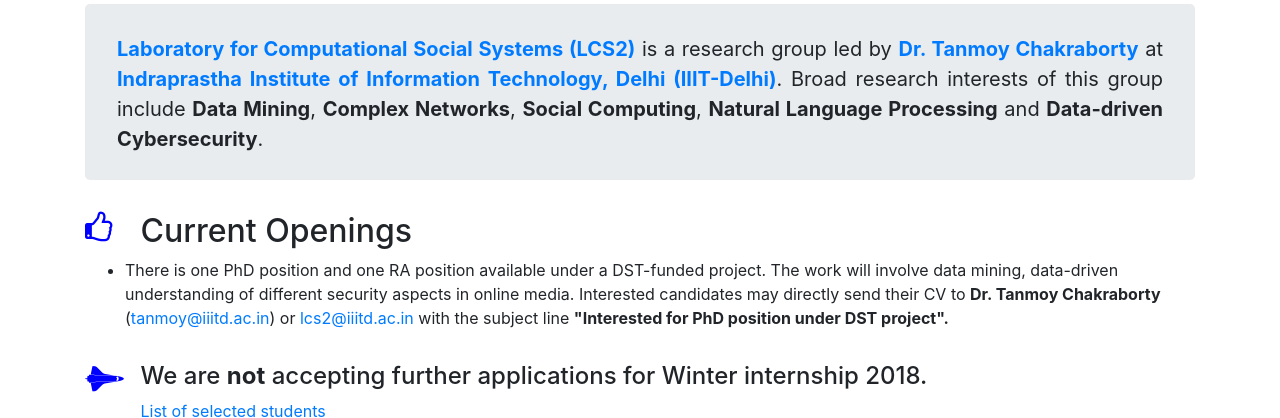
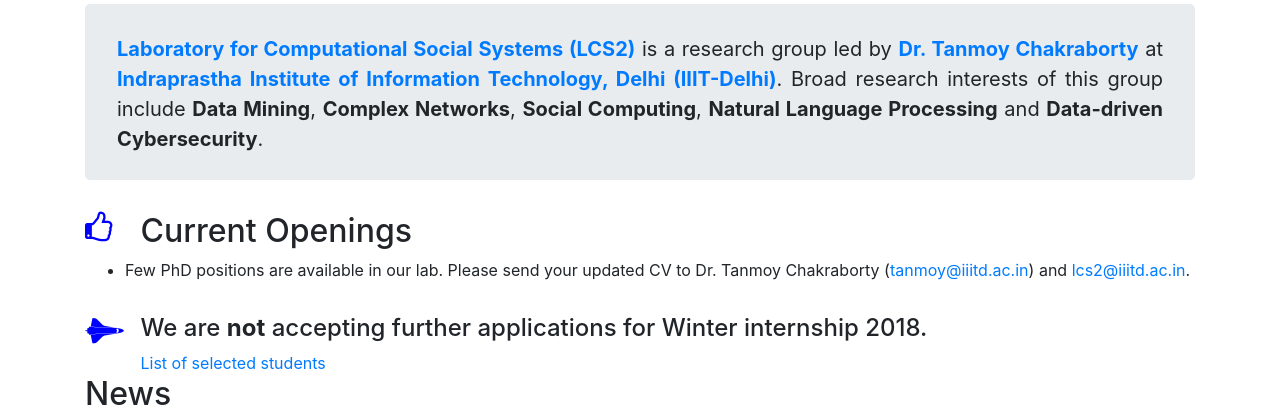
Before and after one commit to LCS2-IIITD/webpage, a Jekyll site: the page built from index.html, in a window 1280 px wide and 900 px high, scrolled down 601 px, cut to the strip 0-418 px from the top of the window. Built offline with Jekyll 4.4.1, drawn with Linux system fonts in a browser that asks for light colours.

Commit message:
Changed current openings text

```diff
--- a/index.html
+++ b/index.html
@@ -42,7 +42,7 @@
 
   <h2>Current Openings</h2>
   <ul class="">
-    <li>There is one PhD position and one RA position available under a DST-funded project. The work will involve data mining, data-driven understanding of different security aspects in online media. Interested candidates may directly send their CV to <b>Dr. Tanmoy Chakraborty</b> (<a href="mailto:tanmoy@iiitd.ac.in">tanmoy@iiitd.ac.in</a>) or <a href="mailto:lcs2@iiitd.ac.in">lcs2@iiitd.ac.in</a> with the subject line <b>"Interested for PhD position under DST project".</b></li>
+    <li>Few PhD positions are available in our lab. Please send your updated CV to Dr. Tanmoy Chakraborty (<a href="mailto:tanmoy@iiitd.ac.in">tanmoy@iiitd.ac.in</a>) and <a href="mailto:lcs2@iiitd.ac.in">lcs2@iiitd.ac.in</a>.</li>
   </ul>
 </section>
 
```
